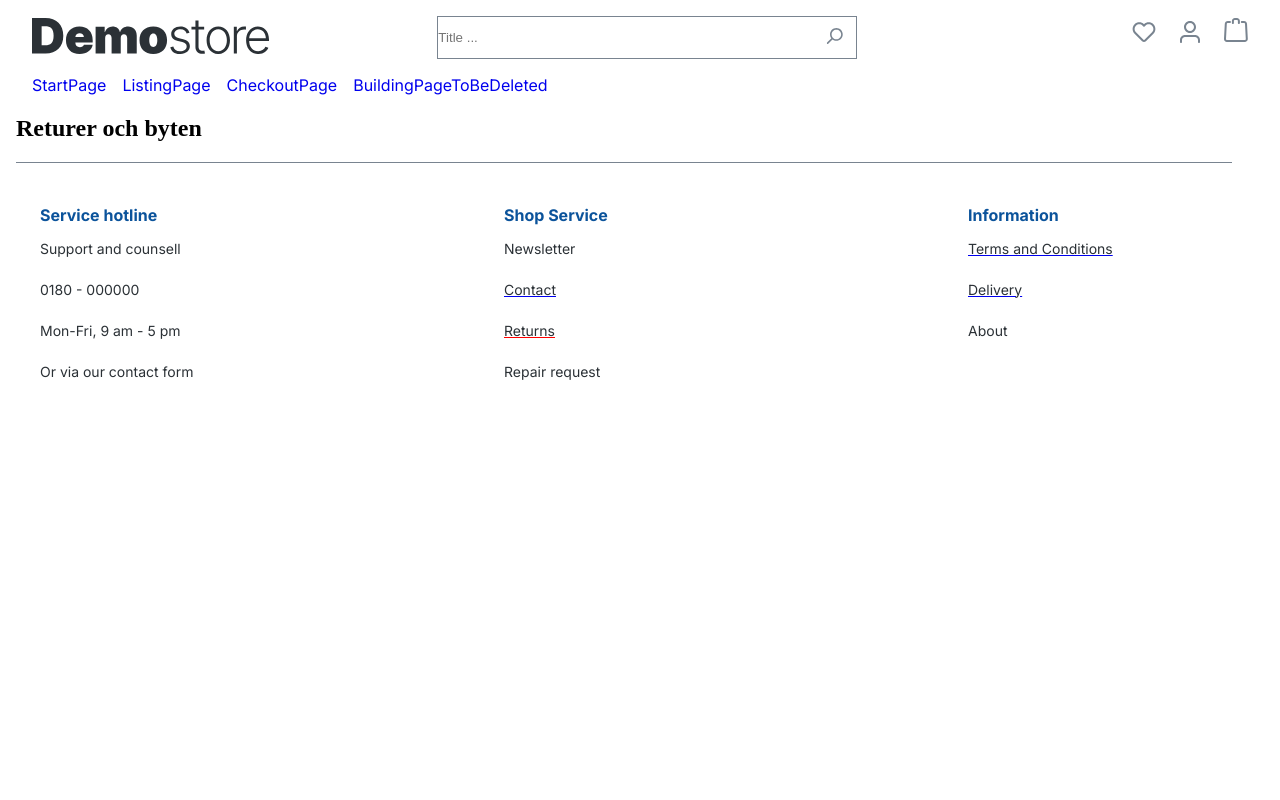
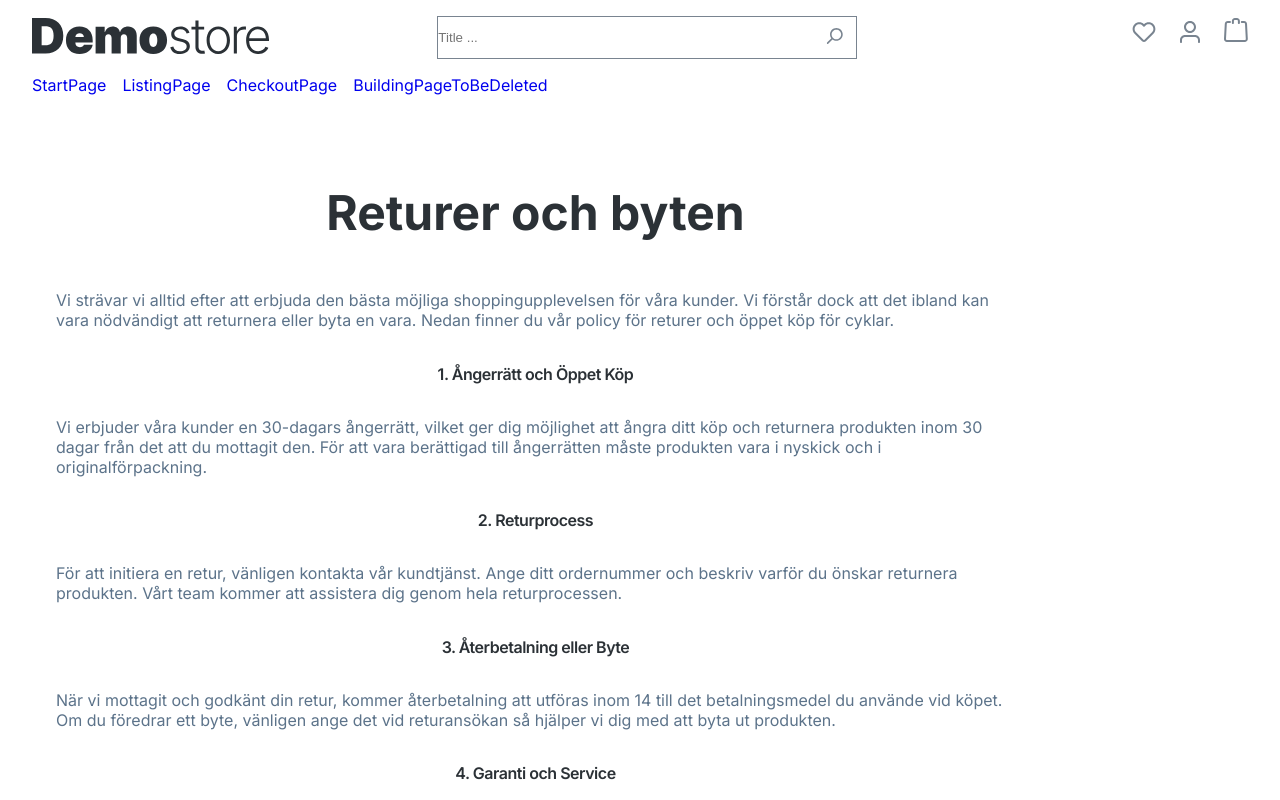
Before and after one commit to EmperorBlizzard/Frontend2Assignment, a React (Vite) app in the folder Frontend2Assignment/: page /returnpage in a window 1280 px wide. Shown: the top 800 px of the page. Built offline with nearby package versions, Linux system fonts and the light colour scheme.

Commit message:
Return och ContactPage

```diff
--- a/Frontend2Assignment/src/Pages/ContactPage.jsx
+++ b/Frontend2Assignment/src/Pages/ContactPage.jsx
@@ -1,15 +1,43 @@
 import React from 'react'
+import styled from 'styled-components';
 import Header from '../components/sections/Header'
 import Footer from "../components/sections/Footer"
 
+const ContactContainer = styled.div `
+  display: flex;
+  flex-direction: column;
+  align-items: center;
+  padding: 10rem;
+  color: var(--Typestyle-Headlines, #2B3136);
+  font-feature-settings: 'clig' off, 'liga' off;
+  font-family: Inter;
+  font-size: 1.5rem;
+  font-style: normal;
+  font-weight: 700;
+  line-height: 2.125rem;
+`
+
+const ContactInfo = styled.div `
+  color: var(--Typestyle-Headlines, #2B3136);
+  font-feature-settings: 'clig' off, 'liga' off;
+
+/* Body/Regular */
+font-family: Inter;
+font-size: 0.875rem;
+font-style: normal;
+font-weight: 400;
+line-height: 1.3125rem; /* 150% */
+`
 
 function Contact() {
     return (
       <div className='ContactContent'>
         <Header />
-        <h2>Kontaktinformation</h2>
-        <p>Email: info@example.com</p>
-        <p>Telefon: 123-456-7890</p>
+        <ContactContainer>
+        <h3>Kontaktinformation</h3>
+        <ContactInfo>Email: info@example.com</ContactInfo>
+        <ContactInfo>Telefon: 123-456-7890</ContactInfo>
+        </ContactContainer>
 
 		<Footer />
       </div>
--- a/Frontend2Assignment/src/Pages/ReturnPage.jsx
+++ b/Frontend2Assignment/src/Pages/ReturnPage.jsx
@@ -1,15 +1,83 @@
 import React from 'react'
+import styled from 'styled-components'
 import Header from '../components/sections/Header'
 import Footer from "../components/sections/Footer"
 
+const ReturnContainer = styled.div `
+  display: flex;
+  flex-direction: column;
+  align-items: center;
+  color: #2B3136;
+  font-family: 'Inter', sans-serif;
+  font-size: 1.5rem;
+  box-sizing: border-box;
+  width: 64.9375rem;
+  padding: 2.5rem;
+  gap: 0.625rem
+
+  h1 {
+    font-family: Inter;
+    font-size: 1.5rem;
+    font-style: normal;
+    font-weight: 600;
+    line-height: 1.75rem;
+    letter-spacing: -0.03rem;
+  }
+
+  h2 {
+    font-family: Inter;
+    font-size: 1rem;
+    font-style: normal;
+    font-weight: 600;
+    line-height: 1.75rem;
+    letter-spacing: -0.03rem;
+  }
+
+  p {
+    color: var(--Neutrals-Darkgray-100, #5C738A);
+    font-family: Inter;
+    font-size: 1rem;
+    font-style: normal;
+    font-weight: 400;
+    line-height: normal;
+  }
+`
 
 function Return() {
     return (
       <div>
         <Header />
-        <h2>Returer och byten</h2>
+        <ReturnContainer>
+        <h1>Returer och byten</h1>
+        <p>
+          Vi strävar vi alltid efter att erbjuda den bästa möjliga shoppingupplevelsen för våra kunder.
+          Vi förstår dock att det ibland kan vara nödvändigt att returnera eller byta en vara.
+          Nedan finner du vår policy för returer och öppet köp för cyklar.
+        </p>
+        <h2>1. Ångerrätt och Öppet Köp </h2>
+        <p>
+        Vi erbjuder våra kunder en 30-dagars ångerrätt, vilket ger dig möjlighet att ångra ditt köp och returnera produkten inom 30 dagar från det att du mottagit den. För att vara berättigad till ångerrätten måste produkten vara i nyskick och i originalförpackning.
+        </p>
+        <h2> 2. Returprocess</h2>
+        <p>
+        För att initiera en retur, vänligen kontakta vår kundtjänst. Ange ditt ordernummer och beskriv varför du önskar returnera produkten.
+        Vårt team kommer att assistera dig genom hela returprocessen.
+        </p>
+        <h2>3. Återbetalning eller Byte </h2>
+        <p>
+        När vi mottagit och godkänt din retur, kommer återbetalning att utföras inom 14 till det betalningsmedel du använde vid köpet. Om du föredrar ett byte, vänligen ange det vid returansökan så hjälper vi dig med att byta ut produkten.
+        </p>
+        <h2>4. Garanti och Service</h2>
+        <p>
+        För att säkerställa att du är helt nöjd med din cykel erbjuder vi även garantitjänster.
+        Vid eventuella fel eller problem, vänligen kontakta vår kundtjänst för att få assistans med garantifrågor eller reparationer.
 
-		<Footer />
+        Vi  strävar efter att göra din cykelupplevelse så smidig och bekymmersfri som möjligt. Tveka inte att kontakta oss om du har några frågor eller funderingar angående returer eller öppet köp. Vi finns här för att hjälpa dig!
+
+        Tack för att du handlar hos oss.
+        </p>
+        </ReturnContainer>
+		    <Footer />
       </div>
 
 
```
